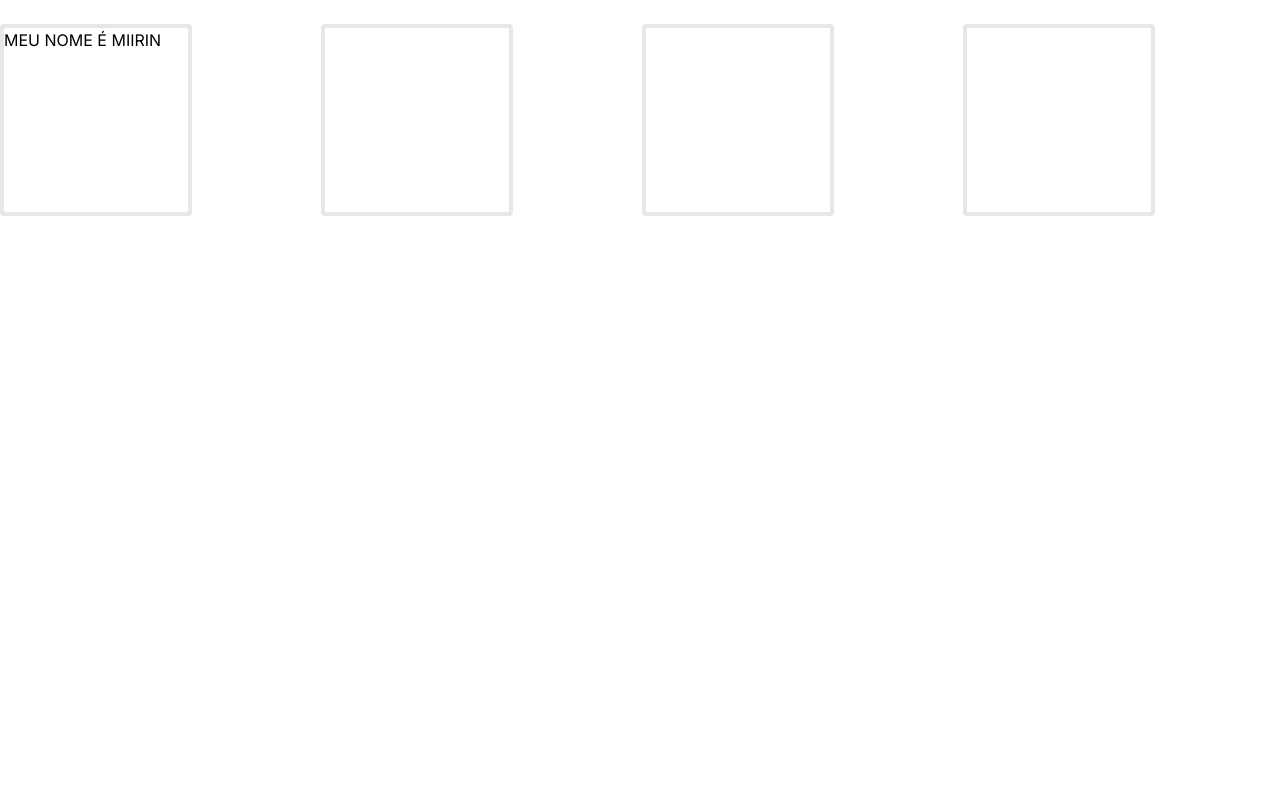
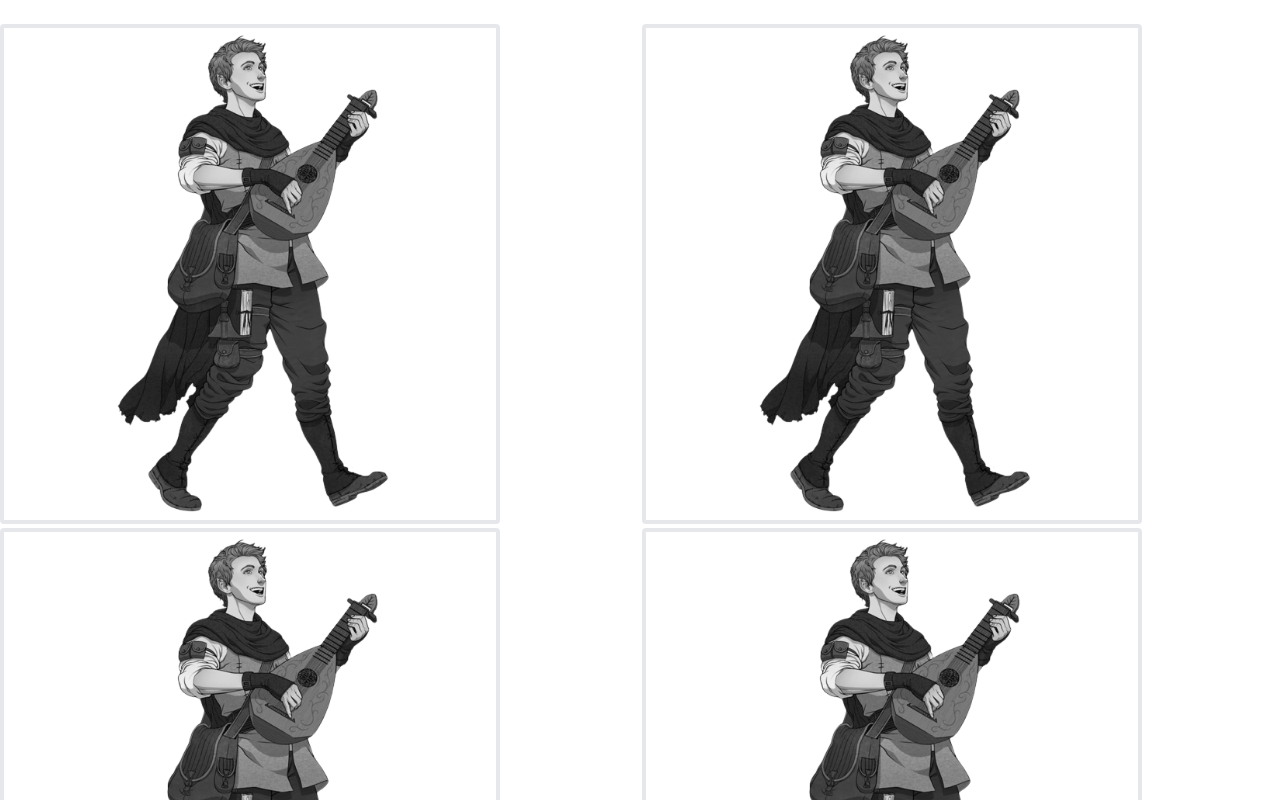
Before and after one commit to jjpps/ordemParanormalReference, a Next.js app: page / in a window 1280 px wide. Shown: the top 800 px of the page. Built offline with nearby package versions, Linux system fonts and the light colour scheme.

Commit message:
commit box com imagem

```diff
--- a/src/app/MirianPage.tsx
+++ b/src/app/MirianPage.tsx
@@ -1,3 +1,10 @@
 export function MirianPage() {
-  return <h1> MEU NOME É MIIRIN</h1>;
+  return (
+    <div
+      className="bg-scroll h-[500px] w-[500px] bg-center bg-[length:298px] bg-no-repeat grayscale hover:grayscale-0 transition duration-[1000ms]  "
+      style={{
+        backgroundImage: `url("miriam.png")`,
+      }}
+    ></div>
+  );
 }
--- a/src/app/page.tsx
+++ b/src/app/page.tsx
@@ -4,27 +4,33 @@ export default function Home() {
     <main>
       <br></br>
       <div className="container mx-auto">
-        <div className="grid grid-rows-1 grid-flow-col gap-1">
+        <div className="grid grid-rows-2 grid-flow-col gap-1">
           <div>
-            <div className="box-border h-48 w-48 rounded hover:rounded-md border-4 hover:border-sky-200  ">
-              <div className="h-full w-full">
+            <div className="box-border h-[500px] w-[500px] rounded hover:rounded-md border-4  ">
+              <div className="h-full h-full">
                 <MirianPage />
               </div>
             </div>
           </div>
           <div>
-            <div className="box-border h-48 w-48 rounded hover:rounded-md border-4 hover:border-sky-200  ">
-              <div className="h-full w-full "></div>
+            <div className="box-border h-[500px] w-[500px] rounded hover:rounded-md border-4  ">
+              <div className="h-full h-full">
+                <MirianPage />
+              </div>
             </div>
           </div>
           <div>
-            <div className="box-border h-48 w-48 rounded hover:rounded-md border-4 hover:border-sky-200  ">
-              <div className="h-full w-full "></div>
+            <div className="box-border h-[500px] w-[500px] rounded hover:rounded-md border-4  ">
+              <div className="h-full h-full">
+                <MirianPage />
+              </div>
             </div>
           </div>
           <div>
-            <div className="box-border h-48 w-48 rounded hover:rounded-md border-4 hover:border-sky-200  ">
-              <div className="h-full w-full "></div>
+            <div className="box-border h-[500px] w-[500px] rounded hover:rounded-md border-4  ">
+              <div className="h-full h-full">
+                <MirianPage />
+              </div>
             </div>
           </div>
         </div>
```
Also changed, not shown: public/miriam.png (added).
